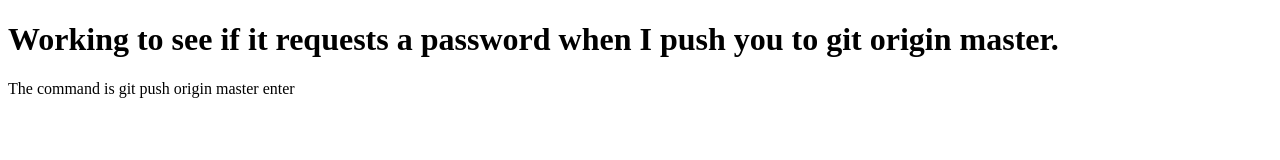
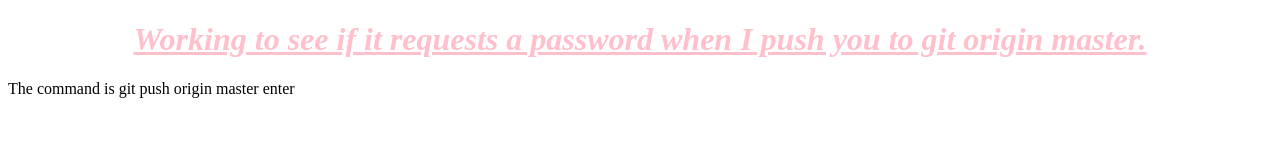
Before and after one commit to FrancisFlow/babyProject, a plain HTML site: page index.html in a window 1280 px wide. Drawn offline with Linux system fonts and the light colour scheme.

```diff
--- /dev/null
+++ b/css/styles.css
@@ -0,0 +1,6 @@
+h1 {
+  text-align: center;
+  text-decoration: underline;
+  font-style: italic;
+  color:pink;
+}
--- a/index.html
+++ b/index.html
@@ -3,6 +3,7 @@
   <head>
     <meta charset="utf-8">
     <title>This is a test</title>
+    <link rel="stylesheet" href="css/styles.css">
   </head>
   <body>
     <h1>Working to see if it requests a password when I push you to git origin master.</h1>
```
